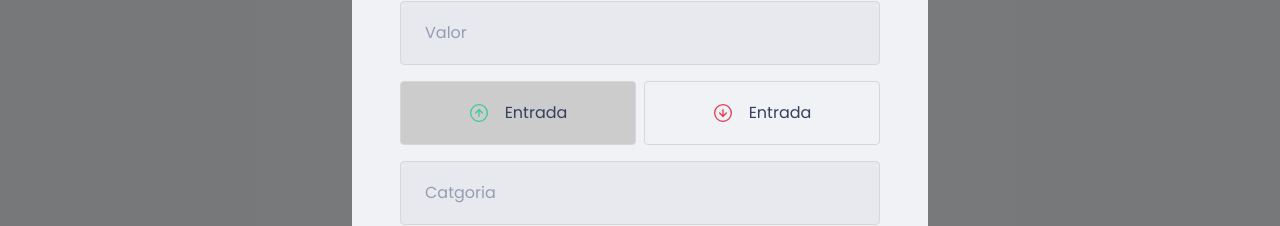
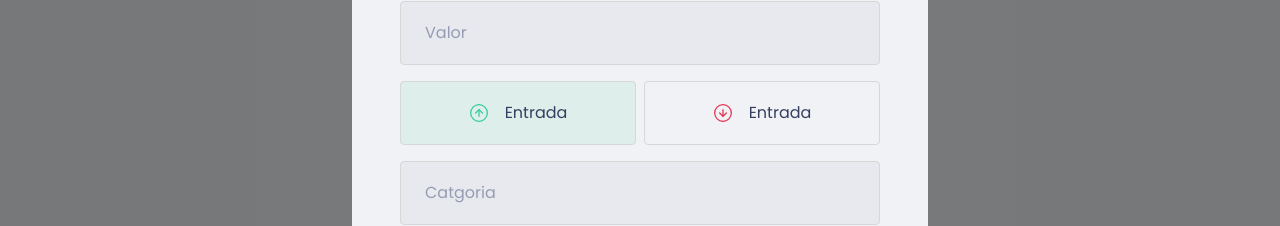
Before and after one commit to victorrosas/dtmoney-project, a React (Create React App) app: page / in a window 1280 px wide. Both pictures are taken after a click on the button "Nova transação". Shown: the part 317-543 px from the top of the page. Built offline with nearby package versions, Linux system fonts and the light colour scheme; what miragejs would draw is missing.

Commit message:
finished modal style

```diff
--- a/src/components/NewTransactionModal/index.tsx
+++ b/src/components/NewTransactionModal/index.tsx
@@ -46,6 +46,7 @@
                     type="button"
                     onClick={() => { setType('deposit')}}
                     isActive={type === 'deposit'}
+                    activeColor="green"
                 >
                     <img src={incomeImg} alt="Entrada"/>
                     <span>Entrada</span>
@@ -55,6 +56,7 @@
                     type="button"
                     onClick={() => { setType('withdraw')}}
                     isActive={type === 'withdraw'}
+                    activeColor="red"
                 >
                     <img src={outcomeImg} alt="Saída"/>
                     <span>Entrada</span>
--- a/src/components/NewTransactionModal/styles.ts
+++ b/src/components/NewTransactionModal/styles.ts
@@ -1,5 +1,5 @@
 import styled from 'styled-components';
-import { darken } from 'polished';
+import { darken, transparentize } from 'polished';
 
 export const Container = styled.form`
     h2 {
@@ -58,6 +58,12 @@
 
 interface RadioBoxProps {
     isActive: boolean;
+    activeColor: 'green' | 'red';
+}
+
+const colors = {
+    green: '#33CC95',
+    red: '#E52E4D'
 }
 
 export const RadioBox = styled.button<RadioBoxProps>`
@@ -65,7 +71,9 @@
         border: 1px solid #d7d7d7;
         border-radius: 0.25rem;
 
-        background: ${(props) => props.isActive ? '#ccc' : 'transparent'};
+        background: ${(props) => props.isActive
+        ? transparentize(0.9, colors[props.activeColor])
+        : 'transparent'};
 
         display: flex;
         align-items: center;
```
